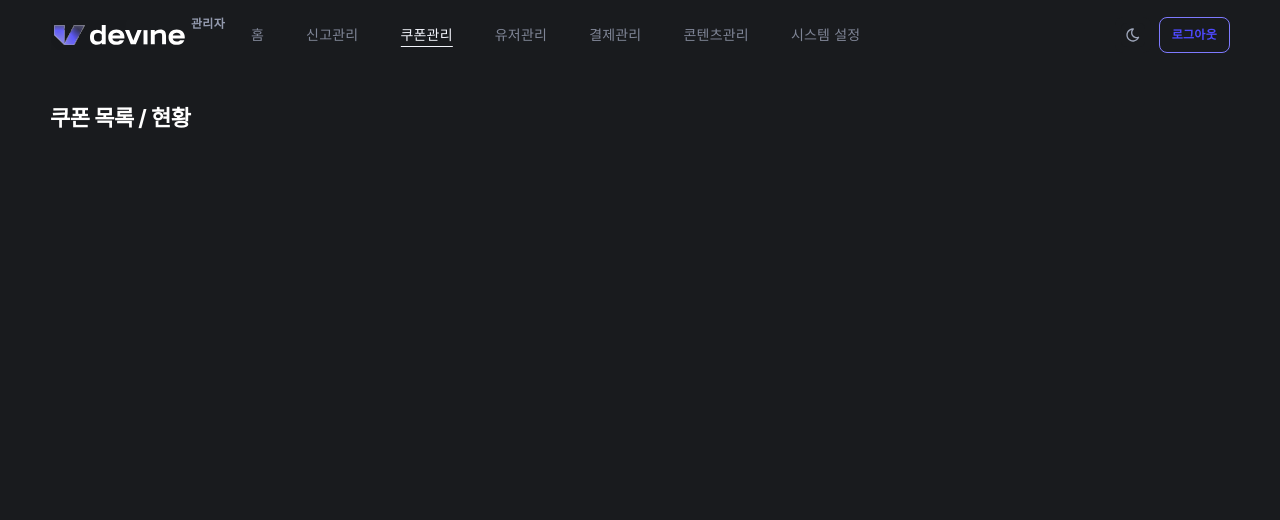
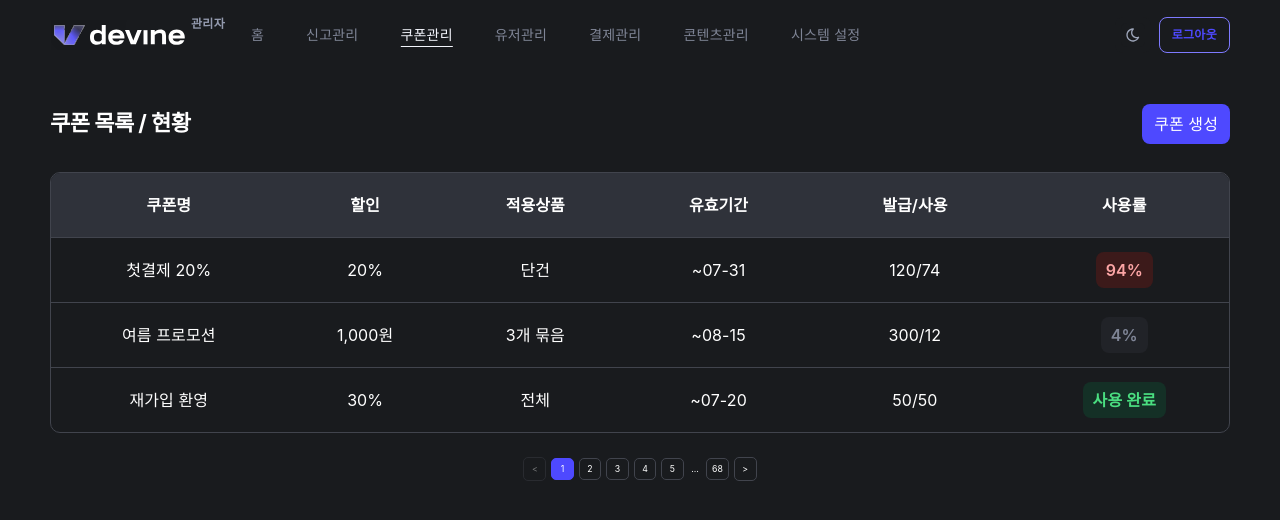
Before and after one commit to DeVine-2025/DeVine_FrontEnd, a React (Vite) app: page /admin/coupons in a window 1280 px wide. Shown: the top 520 px of the page. Built offline with nearby package versions, Linux system fonts and the light colour scheme; no server answers; a web font is replaced by a local one.

Commit message:
feat: 쿠폰 목록 UI 구현

```diff
--- a/src/admin/components/common/admin-list-layout.tsx
+++ b/src/admin/components/common/admin-list-layout.tsx
@@ -4,20 +4,25 @@ import { AdminPageTitle } from './admin-page-title';
 type AdminListLayoutProps = {
   title: string;
   description?: string;
-  /** 유형/상태/날짜 등 필터 영역. 없으면 렌더하지 않습니다. */
+  /* 유형/상태/날짜 등 필터 영역. 없으면 렌더하지 않습니다. */
   filters?: ReactNode;
-  /** 필터 오른쪽(쿠폰 생성 등) 액션. 없으면 렌더하지 않습니다. */
+  /**
+   * 쿠폰 생성 등 액션.
+   * - 필터 있음 → 필터 오른쪽
+   * - 필터 없음 → 제목 오른쪽
+   * - 액션/필터 모두 없음 → 제목만 표시
+   */
   actions?: ReactNode;
-  /** 보통 `AdminTable`을 넣습니다. */
+  /* 보통 `AdminTable`을 넣습니다. */
   children: ReactNode;
-  /** 페이지네이션 등 하단 영역. 없으면 렌더하지 않습니다. */
+  /* 페이지네이션 등 하단 영역. 없으면 렌더하지 않습니다. */
   footer?: ReactNode;
 };
 
 /**
  * 관리자 목록 화면의 공통 틀입니다.
  *
- * 제목 / 필터 / 액션 / 본문(테이블) / 푸터를 각각 선택적으로 조합할 수 있습니다.
+ * 제목은 필수이고, 필터 / 액션 / 푸터는 모두 선택입니다.
  * 조각만 쓰고 싶으면 `AdminPageTitle`, `AdminFilterBar`, `AdminTable`을 페이지에서 직접 import 해도 됩니다.
  */
 export function AdminListLayout({
@@ -28,20 +33,32 @@ export function AdminListLayout({
   children,
   footer,
 }: AdminListLayoutProps) {
-  const hasToolbar = Boolean(filters || actions);
+  const hasFilters = Boolean(filters);
+  const hasActions = Boolean(actions);
+  const showTitleActions = hasActions && !hasFilters;
+  const showToolbar = hasFilters;
 
   return (
     <section>
-      <AdminPageTitle description={description} title={title} />
+      {showTitleActions ? (
+        <div className="flex flex-wrap items-center justify-between gap-[16px]">
+          <AdminPageTitle description={description} title={title} />
+          <div className="flex flex-wrap items-center gap-[12px]">{actions}</div>
+        </div>
+      ) : (
+        <AdminPageTitle description={description} title={title} />
+      )}
 
-      {hasToolbar && (
+      {showToolbar && (
         <div className="mt-[28px] flex flex-wrap items-center gap-[16px]">
           {filters}
-          {actions && <div className="ml-auto flex flex-wrap items-center gap-[12px]">{actions}</div>}
+          {hasActions && (
+            <div className="ml-auto flex flex-wrap items-center gap-[12px]">{actions}</div>
+          )}
         </div>
       )}
 
-      <div className={hasToolbar ? 'mt-[20px]' : 'mt-[28px]'}>{children}</div>
+      <div className={showToolbar ? 'mt-[20px]' : 'mt-[28px]'}>{children}</div>
 
       {footer && <div className="mt-[24px] flex justify-center">{footer}</div>}
     </section>
--- a/src/admin/pages/coupons/coupon-list-page.tsx
+++ b/src/admin/pages/coupons/coupon-list-page.tsx
@@ -1,5 +1,124 @@
-import { AdminPage } from '../../components/common/admin-page';
+import { useState } from 'react';
+import { Link } from 'react-router-dom';
+import Pagination from '@components/common/Pagination';
+import { AdminListLayout } from '../../components/common/admin-list-layout';
+import { AdminStatusBadge } from '../../components/common/admin-status-badge';
+import { AdminTable, type AdminTableColumn } from '../../components/common/admin-table';
+
+type CouponUsageTone = 'positive' | 'negative' | 'neutral';
+
+type Coupon = {
+  id: string;
+  name: string;
+  discount: string;
+  product: string;
+  expiresAt: string;
+  issuedUsed: string;
+  usageRate: string;
+  usageTone: CouponUsageTone;
+};
+
+const COUPON_DATA: Coupon[] = [
+  {
+    id: 'C-1001',
+    name: '첫결제 20%',
+    discount: '20%',
+    product: '단건',
+    expiresAt: '~07-31',
+    issuedUsed: '120/74',
+    usageRate: '94%',
+    usageTone: 'negative',
+  },
+  {
+    id: 'C-1002',
+    name: '여름 프로모션',
+    discount: '1,000원',
+    product: '3개 묶음',
+    expiresAt: '~08-15',
+    issuedUsed: '300/12',
+    usageRate: '4%',
+    usageTone: 'neutral',
+  },
+  {
+    id: 'C-1003',
+    name: '재가입 환영',
+    discount: '30%',
+    product: '전체',
+    expiresAt: '~07-20',
+    issuedUsed: '50/50',
+    usageRate: '사용 완료',
+    usageTone: 'positive',
+  },
+];
+
+const COUPON_COLUMNS: AdminTableColumn<Coupon>[] = [
+  {
+    id: 'name',
+    header: '쿠폰명',
+    width: '18%',
+    align: 'center',
+    cell: (coupon) => coupon.name,
+  },
+  {
+    id: 'discount',
+    header: '할인',
+    width: '12%',
+    align: 'center',
+    cell: (coupon) => coupon.discount,
+  },
+  {
+    id: 'product',
+    header: '적용상품',
+    width: '14%',
+    align: 'center',
+    cell: (coupon) => coupon.product,
+  },
+  {
+    id: 'expiresAt',
+    header: '유효기간',
+    width: '14%',
+    align: 'center',
+    cell: (coupon) => coupon.expiresAt,
+  },
+  {
+    id: 'issuedUsed',
+    header: '발급/사용',
+    width: '16%',
+    align: 'center',
+    cell: (coupon) => coupon.issuedUsed,
+  },
+  {
+    id: 'usageRate',
+    header: '사용률',
+    width: '16%',
+    align: 'center',
+    cell: (coupon) => <AdminStatusBadge status={coupon.usageRate} tone={coupon.usageTone} />,
+  },
+];
 
 export default function CouponListPage() {
-  return <AdminPage title="쿠폰 목록 / 현황" />;
+  const [page, setPage] = useState(1);
+
+  return (
+    <AdminListLayout
+      actions={
+        <Link
+          className="Body1 inline-flex items-center justify-center rounded-[8px] bg-[#4e49ff] px-[12px] py-[8px] font-normal text-white no-underline transition-opacity hover:opacity-90"
+          to="/admin/coupons/new"
+        >
+          쿠폰 생성
+        </Link>
+      }
+      footer={<Pagination page={page} totalPages={68} onChange={setPage} maxButtons={5} />}
+      title="쿠폰 목록 / 현황"
+    >
+      <AdminTable
+        ariaLabel="쿠폰 목록"
+        columns={COUPON_COLUMNS}
+        data={COUPON_DATA}
+        getRowHref={(coupon) => `/admin/coupons/${coupon.id}/edit`}
+        getRowKey={(coupon) => coupon.id}
+      />
+    </AdminListLayout>
+  );
 }
```
